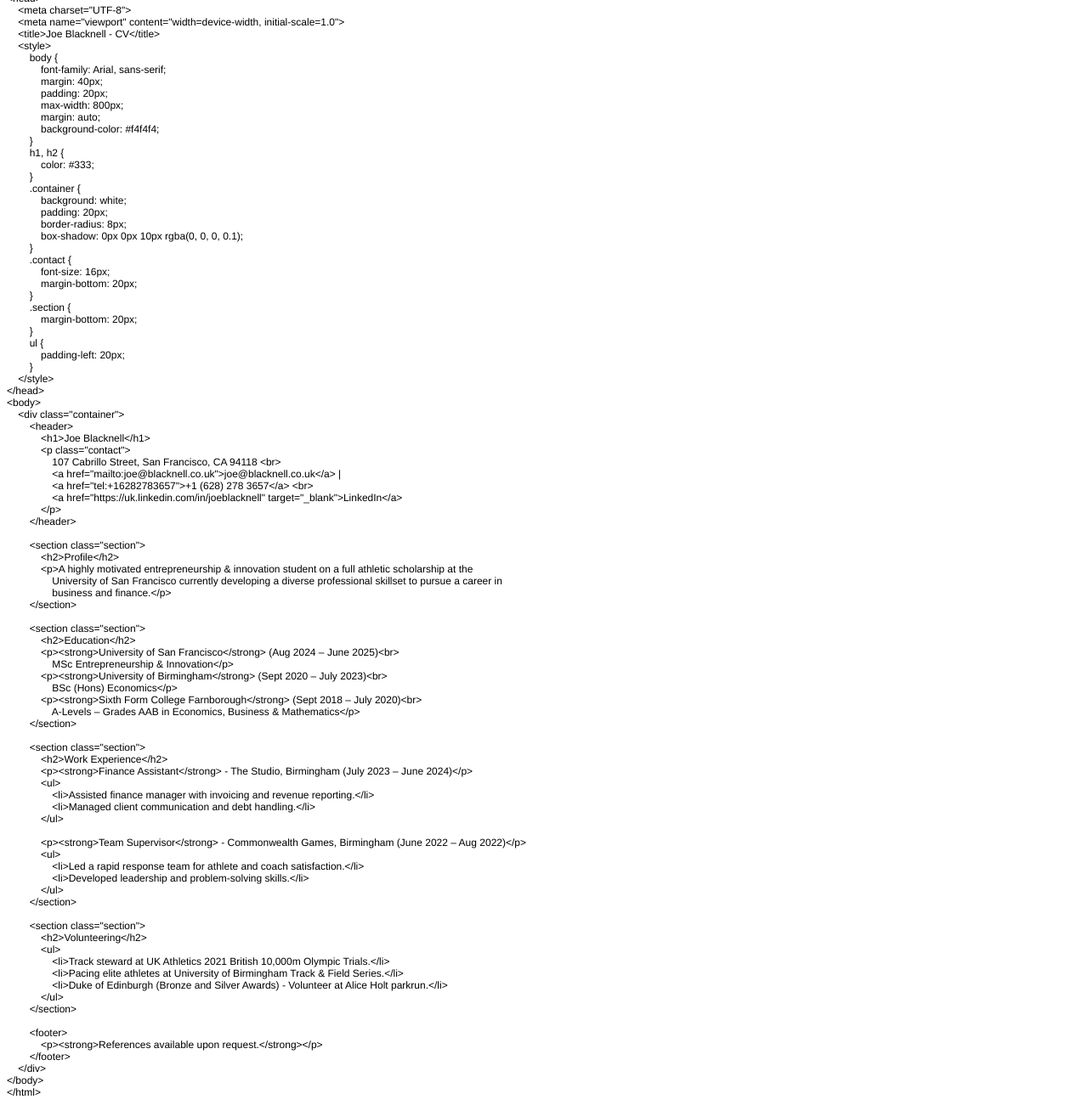
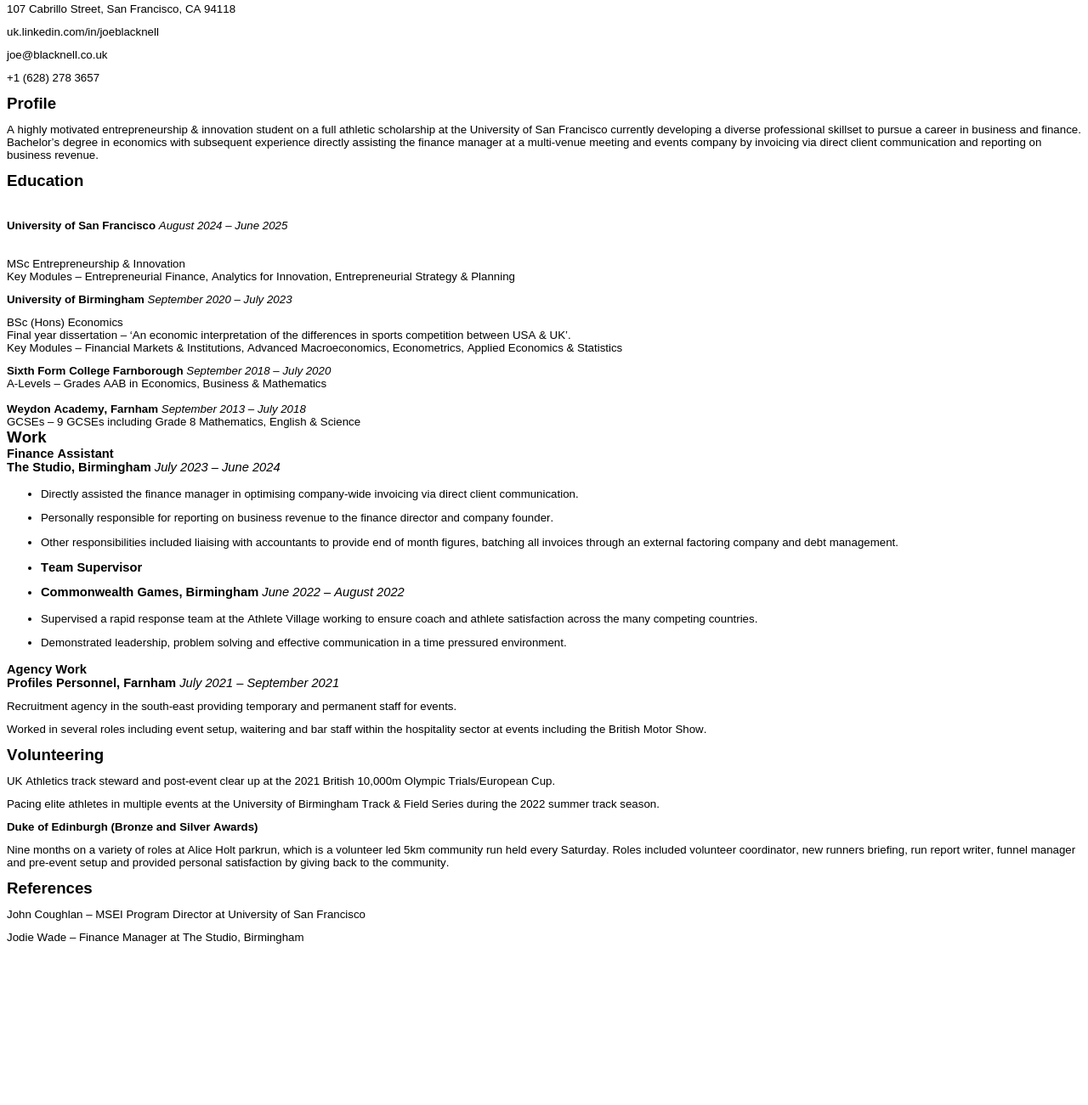
Before and after one commit to joeblacknell/joeblacknell.github.io, a plain HTML site: page index.html in a window 1280 px wide. Shown: the part 45-1346 px from the top of the page at 85% size. After the commit the page ends 1168 px from the top, so only its background shows below. Drawn offline with Linux system fonts and the light colour scheme.

Commit message:
Add files via upload

```diff
--- a/index.html
+++ b/index.html
@@ -7,105 +7,71 @@
   <meta name="Generator" content="Cocoa HTML Writer">
   <meta name="CocoaVersion" content="2487.3">
   <style type="text/css">
-    p.p1 {margin: 0.0px 0.0px 0.0px 0.0px; font: 12.0px Helvetica}
-    p.p2 {margin: 0.0px 0.0px 0.0px 0.0px; font: 12.0px Helvetica; min-height: 14.0px}
+    p.p1 {margin: 0.0px 0.0px 12.0px 0.0px; font: 24.0px Arial; color: #000000}
+    p.p2 {margin: 0.0px 0.0px 12.0px 0.0px; font: 13.3px Arial; color: #000000}
+    p.p3 {margin: 0.0px 0.0px 12.0px 0.0px; font: 18.7px Arial; color: #000000}
+    p.p4 {margin: 0.0px 0.0px 0.0px 0.0px; font: 13.3px Arial; color: #000000}
+    p.p5 {margin: 0.0px 0.0px 0.0px 0.0px; font: 12.0px Times; color: #000000; min-height: 14.0px}
+    p.p6 {margin: 0.0px 0.0px 0.0px 0.0px; font: 18.7px Arial; color: #000000}
+    p.p7 {margin: 0.0px 0.0px 12.0px 0.0px; font: 14.7px Arial; color: #000000}
+    li.li8 {margin: 0.0px 0.0px 13.3px 0.0px; font: 13.3px Arial; color: #000000}
+    li.li9 {margin: 0.0px 0.0px 13.3px 0.0px; font: 14.7px Arial; color: #000000}
+    span.s1 {font-kerning: none}
+    span.s2 {font: 18.7px Arial; font-kerning: none}
+    span.s3 {font: 13.3px Times; font-kerning: none}
+    ul.ul1 {list-style-type: disc}
   </style>
 </head>
 <body>
-<p class="p1">&lt;!DOCTYPE html&gt;</p>
-<p class="p1">&lt;html lang="en"&gt;</p>
-<p class="p1">&lt;head&gt;</p>
-<p class="p1"><span class="Apple-converted-space">    </span>&lt;meta charset="UTF-8"&gt;</p>
-<p class="p1"><span class="Apple-converted-space">    </span>&lt;meta name="viewport" content="width=device-width, initial-scale=1.0"&gt;</p>
-<p class="p1"><span class="Apple-converted-space">    </span>&lt;title&gt;Joe Blacknell - CV&lt;/title&gt;</p>
-<p class="p1"><span class="Apple-converted-space">    </span>&lt;style&gt;</p>
-<p class="p1"><span class="Apple-converted-space">        </span>body {</p>
-<p class="p1"><span class="Apple-converted-space">            </span>font-family: Arial, sans-serif;</p>
-<p class="p1"><span class="Apple-converted-space">            </span>margin: 40px;</p>
-<p class="p1"><span class="Apple-converted-space">            </span>padding: 20px;</p>
-<p class="p1"><span class="Apple-converted-space">            </span>max-width: 800px;</p>
-<p class="p1"><span class="Apple-converted-space">            </span>margin: auto;</p>
-<p class="p1"><span class="Apple-converted-space">            </span>background-color: #f4f4f4;</p>
-<p class="p1"><span class="Apple-converted-space">        </span>}</p>
-<p class="p1"><span class="Apple-converted-space">        </span>h1, h2 {</p>
-<p class="p1"><span class="Apple-converted-space">            </span>color: #333;</p>
-<p class="p1"><span class="Apple-converted-space">        </span>}</p>
-<p class="p1"><span class="Apple-converted-space">        </span>.container {</p>
-<p class="p1"><span class="Apple-converted-space">            </span>background: white;</p>
-<p class="p1"><span class="Apple-converted-space">            </span>padding: 20px;</p>
-<p class="p1"><span class="Apple-converted-space">            </span>border-radius: 8px;</p>
-<p class="p1"><span class="Apple-converted-space">            </span>box-shadow: 0px 0px 10px rgba(0, 0, 0, 0.1);</p>
-<p class="p1"><span class="Apple-converted-space">        </span>}</p>
-<p class="p1"><span class="Apple-converted-space">        </span>.contact {</p>
-<p class="p1"><span class="Apple-converted-space">            </span>font-size: 16px;</p>
-<p class="p1"><span class="Apple-converted-space">            </span>margin-bottom: 20px;</p>
-<p class="p1"><span class="Apple-converted-space">        </span>}</p>
-<p class="p1"><span class="Apple-converted-space">        </span>.section {</p>
-<p class="p1"><span class="Apple-converted-space">            </span>margin-bottom: 20px;</p>
-<p class="p1"><span class="Apple-converted-space">        </span>}</p>
-<p class="p1"><span class="Apple-converted-space">        </span>ul {</p>
-<p class="p1"><span class="Apple-converted-space">            </span>padding-left: 20px;</p>
-<p class="p1"><span class="Apple-converted-space">        </span>}</p>
-<p class="p1"><span class="Apple-converted-space">    </span>&lt;/style&gt;</p>
-<p class="p1">&lt;/head&gt;</p>
-<p class="p1">&lt;body&gt;</p>
-<p class="p1"><span class="Apple-converted-space">    </span>&lt;div class="container"&gt;</p>
-<p class="p1"><span class="Apple-converted-space">        </span>&lt;header&gt;</p>
-<p class="p1"><span class="Apple-converted-space">            </span>&lt;h1&gt;Joe Blacknell&lt;/h1&gt;</p>
-<p class="p1"><span class="Apple-converted-space">            </span>&lt;p class="contact"&gt;</p>
-<p class="p1"><span class="Apple-converted-space">                </span>107 Cabrillo Street, San Francisco, CA 94118 &lt;br&gt;</p>
-<p class="p1"><span class="Apple-converted-space">                </span>&lt;a href="mailto:joe@blacknell.co.uk"&gt;joe@blacknell.co.uk&lt;/a&gt; |<span class="Apple-converted-space"> </span></p>
-<p class="p1"><span class="Apple-converted-space">                </span>&lt;a href="tel:+16282783657"&gt;+1 (628) 278 3657&lt;/a&gt; &lt;br&gt;</p>
-<p class="p1"><span class="Apple-converted-space">                </span>&lt;a href="https://uk.linkedin.com/in/joeblacknell" target="_blank"&gt;LinkedIn&lt;/a&gt;</p>
-<p class="p1"><span class="Apple-converted-space">            </span>&lt;/p&gt;</p>
-<p class="p1"><span class="Apple-converted-space">        </span>&lt;/header&gt;</p>
-<p class="p2"><br></p>
-<p class="p1"><span class="Apple-converted-space">        </span>&lt;section class="section"&gt;</p>
-<p class="p1"><span class="Apple-converted-space">            </span>&lt;h2&gt;Profile&lt;/h2&gt;</p>
-<p class="p1"><span class="Apple-converted-space">            </span>&lt;p&gt;A highly motivated entrepreneurship &amp; innovation student on a full athletic scholarship at the<span class="Apple-converted-space"> </span></p>
-<p class="p1"><span class="Apple-converted-space">                </span>University of San Francisco currently developing a diverse professional skillset to pursue a career in<span class="Apple-converted-space"> </span></p>
-<p class="p1"><span class="Apple-converted-space">                </span>business and finance.&lt;/p&gt;</p>
-<p class="p1"><span class="Apple-converted-space">        </span>&lt;/section&gt;</p>
-<p class="p2"><br></p>
-<p class="p1"><span class="Apple-converted-space">        </span>&lt;section class="section"&gt;</p>
-<p class="p1"><span class="Apple-converted-space">            </span>&lt;h2&gt;Education&lt;/h2&gt;</p>
-<p class="p1"><span class="Apple-converted-space">            </span>&lt;p&gt;&lt;strong&gt;University of San Francisco&lt;/strong&gt; (Aug 2024 – June 2025)&lt;br&gt;</p>
-<p class="p1"><span class="Apple-converted-space">                </span>MSc Entrepreneurship &amp; Innovation&lt;/p&gt;</p>
-<p class="p1"><span class="Apple-converted-space">            </span>&lt;p&gt;&lt;strong&gt;University of Birmingham&lt;/strong&gt; (Sept 2020 – July 2023)&lt;br&gt;</p>
-<p class="p1"><span class="Apple-converted-space">                </span>BSc (Hons) Economics&lt;/p&gt;</p>
-<p class="p1"><span class="Apple-converted-space">            </span>&lt;p&gt;&lt;strong&gt;Sixth Form College Farnborough&lt;/strong&gt; (Sept 2018 – July 2020)&lt;br&gt;</p>
-<p class="p1"><span class="Apple-converted-space">                </span>A-Levels – Grades AAB in Economics, Business &amp; Mathematics&lt;/p&gt;</p>
-<p class="p1"><span class="Apple-converted-space">        </span>&lt;/section&gt;</p>
-<p class="p2"><br></p>
-<p class="p1"><span class="Apple-converted-space">        </span>&lt;section class="section"&gt;</p>
-<p class="p1"><span class="Apple-converted-space">            </span>&lt;h2&gt;Work Experience&lt;/h2&gt;</p>
-<p class="p1"><span class="Apple-converted-space">            </span>&lt;p&gt;&lt;strong&gt;Finance Assistant&lt;/strong&gt; - The Studio, Birmingham (July 2023 – June 2024)&lt;/p&gt;</p>
-<p class="p1"><span class="Apple-converted-space">            </span>&lt;ul&gt;</p>
-<p class="p1"><span class="Apple-converted-space">                </span>&lt;li&gt;Assisted finance manager with invoicing and revenue reporting.&lt;/li&gt;</p>
-<p class="p1"><span class="Apple-converted-space">                </span>&lt;li&gt;Managed client communication and debt handling.&lt;/li&gt;</p>
-<p class="p1"><span class="Apple-converted-space">            </span>&lt;/ul&gt;</p>
-<p class="p2"><span class="Apple-converted-space">            </span></p>
-<p class="p1"><span class="Apple-converted-space">            </span>&lt;p&gt;&lt;strong&gt;Team Supervisor&lt;/strong&gt; - Commonwealth Games, Birmingham (June 2022 – Aug 2022)&lt;/p&gt;</p>
-<p class="p1"><span class="Apple-converted-space">            </span>&lt;ul&gt;</p>
-<p class="p1"><span class="Apple-converted-space">                </span>&lt;li&gt;Led a rapid response team for athlete and coach satisfaction.&lt;/li&gt;</p>
-<p class="p1"><span class="Apple-converted-space">                </span>&lt;li&gt;Developed leadership and problem-solving skills.&lt;/li&gt;</p>
-<p class="p1"><span class="Apple-converted-space">            </span>&lt;/ul&gt;</p>
-<p class="p1"><span class="Apple-converted-space">        </span>&lt;/section&gt;</p>
-<p class="p2"><br></p>
-<p class="p1"><span class="Apple-converted-space">        </span>&lt;section class="section"&gt;</p>
-<p class="p1"><span class="Apple-converted-space">            </span>&lt;h2&gt;Volunteering&lt;/h2&gt;</p>
-<p class="p1"><span class="Apple-converted-space">            </span>&lt;ul&gt;</p>
-<p class="p1"><span class="Apple-converted-space">                </span>&lt;li&gt;Track steward at UK Athletics 2021 British 10,000m Olympic Trials.&lt;/li&gt;</p>
-<p class="p1"><span class="Apple-converted-space">                </span>&lt;li&gt;Pacing elite athletes at University of Birmingham Track &amp; Field Series.&lt;/li&gt;</p>
-<p class="p1"><span class="Apple-converted-space">                </span>&lt;li&gt;Duke of Edinburgh (Bronze and Silver Awards) - Volunteer at Alice Holt parkrun.&lt;/li&gt;</p>
-<p class="p1"><span class="Apple-converted-space">            </span>&lt;/ul&gt;</p>
-<p class="p1"><span class="Apple-converted-space">        </span>&lt;/section&gt;</p>
-<p class="p2"><span class="Apple-converted-space">        </span></p>
-<p class="p1"><span class="Apple-converted-space">        </span>&lt;footer&gt;</p>
-<p class="p1"><span class="Apple-converted-space">            </span>&lt;p&gt;&lt;strong&gt;References available upon request.&lt;/strong&gt;&lt;/p&gt;</p>
-<p class="p1"><span class="Apple-converted-space">        </span>&lt;/footer&gt;</p>
-<p class="p1"><span class="Apple-converted-space">    </span>&lt;/div&gt;</p>
-<p class="p1">&lt;/body&gt;</p>
-<p class="p1">&lt;/html&gt;</p>
+<p class="p1"><span class="s1"><b>Joe Blacknell<span class="Apple-converted-space"> </span></b></span></p>
+<p class="p2"><span class="s1">107 Cabrillo Street, San Francisco, CA 94118<span class="Apple-converted-space"> </span></span></p>
+<p class="p2"><span class="s1">uk.linkedin.com/in/joeblacknell<span class="Apple-converted-space"> </span></span></p>
+<p class="p2"><span class="s1">joe@blacknell.co.uk<span class="Apple-converted-space"> </span></span></p>
+<p class="p2"><span class="s1">+1 (628) 278 3657<span class="Apple-converted-space"> </span></span></p>
+<p class="p3"><span class="s1"><b>Profile</b></span></p>
+<p class="p2"><span class="s1">A highly motivated entrepreneurship &amp; innovation student on a full athletic scholarship at the University of San Francisco currently developing a diverse professional skillset to pursue a career in business and finance. Bachelor’s degree in economics with subsequent experience directly assisting the finance manager at a multi-venue meeting and events company by invoicing via direct client communication and reporting on business revenue.<span class="Apple-converted-space"> </span></span></p>
+<p class="p3"><span class="s1"><b>Education</b></span></p>
+<p class="p4"><span class="s2"><b><br>
+</b></span><span class="s1"><b>University of San Francisco </b><i>August 2024 – June 2025<span class="Apple-converted-space"> </span></i></span></p>
+<p class="p5"><span class="s1"></span><br></p>
+<p class="p5"><span class="s1"></span><br></p>
+<p class="p2"><span class="s1">MSc Entrepreneurship &amp; Innovation<br>
+Key Modules – Entrepreneurial Finance, Analytics for Innovation, Entrepreneurial Strategy &amp; Planning<span class="Apple-converted-space"> </span></span></p>
+<p class="p2"><span class="s1"><b>University of Birmingham </b><i>September 2020 – July 2023<span class="Apple-converted-space"> </span></i></span></p>
+<p class="p2"><span class="s1">BSc (Hons) Economics<br>
+Final year dissertation – ‘An economic interpretation of the differences in sports competition between USA &amp; UK’.<br>
+Key Modules – Financial Markets &amp; Institutions, Advanced Macroeconomics, Econometrics, Applied Economics &amp; Statistics<span class="Apple-converted-space"> </span></span></p>
+<p class="p4"><span class="s1"><b>Sixth Form College Farnborough </b><i>September 2018 – July 2020<span class="Apple-converted-space"> </span></i></span></p>
+<p class="p4"><span class="s1">A-Levels – Grades AAB in Economics, Business &amp; Mathematics<span class="Apple-converted-space"> </span></span></p>
+<p class="p5"><span class="s1"></span><br></p>
+<p class="p4"><span class="s1"><b>Weydon Academy, Farnham </b><i>September 2013 – July 2018<br>
+</i>GCSEs – 9 GCSEs including Grade 8 Mathematics, English &amp; Science<span class="Apple-converted-space"> </span></span></p>
+<p class="p6"><span class="s1"><b>Work<span class="Apple-converted-space"> </span></b></span></p>
+<p class="p7"><span class="s1"><b>Finance Assistant<br>
+The Studio, Birmingham </b><i>July 2023 – June 2024<span class="Apple-converted-space"> </span></i></span></p>
+<ul class="ul1">
+  <li class="li8"><span class="s1">Directly assisted the finance manager in optimising company-wide invoicing via direct client communication.<span class="Apple-converted-space"> </span></span></li>
+  <li class="li8"><span class="s1">Personally responsible for reporting on business revenue to the finance director and company founder.<span class="Apple-converted-space"> </span></span></li>
+  <li class="li8"><span class="s1">Other responsibilities included liaising with accountants to provide end of month figures, batching all invoices through an external factoring company and debt management. </span><span class="s3"><br>
+</span></li>
+  <li class="li9"><span class="s1"><b>Team Supervisor<span class="Apple-converted-space"> </span></b></span></li>
+  <li class="li9"><span class="s1"><b>Commonwealth Games, Birmingham </b><i>June 2022 – August 2022<span class="Apple-converted-space"> </span></i></span></li>
+</ul>
+<ul class="ul1">
+  <li class="li8"><span class="s1">Supervised a rapid response team at the Athlete Village working to ensure coach and athlete satisfaction across the many competing countries.<span class="Apple-converted-space"> </span></span></li>
+  <li class="li8"><span class="s1">Demonstrated leadership, problem solving and effective communication in a time pressured environment.<span class="Apple-converted-space"> </span></span></li>
+</ul>
+<p class="p7"><span class="s1"><b>Agency Work<br>
+Profiles Personnel, Farnham </b><i>July 2021 – September 2021<span class="Apple-converted-space"> </span></i></span></p>
+<p class="p2"><span class="s1">Recruitment agency in the south-east providing temporary and permanent staff for events.<span class="Apple-converted-space"> </span></span></p>
+<p class="p2"><span class="s1">Worked in several roles including event setup, waitering and bar staff within the hospitality sector at events including the British Motor Show.<span class="Apple-converted-space"> </span></span></p>
+<p class="p3"><span class="s1"><b>Volunteering<span class="Apple-converted-space"> </span></b></span></p>
+<p class="p2"><span class="s1">UK Athletics track steward and post-event clear up at the 2021 British 10,000m Olympic Trials/European Cup.<span class="Apple-converted-space"> </span></span></p>
+<p class="p2"><span class="s1">Pacing elite athletes in multiple events at the University of Birmingham Track &amp; Field Series during the 2022 summer track season.<span class="Apple-converted-space"> </span></span></p>
+<p class="p2"><span class="s1"><b>Duke of Edinburgh (Bronze and Silver Awards)<span class="Apple-converted-space"> </span></b></span></p>
+<p class="p2"><span class="s1">Nine months on a variety of roles at Alice Holt parkrun, which is a volunteer led 5km community run held every Saturday. Roles included volunteer coordinator, new runners briefing, run report writer, funnel manager and pre-event setup and provided personal satisfaction by giving back to the community.<span class="Apple-converted-space"> </span></span></p>
+<p class="p3"><span class="s1"><b>References<span class="Apple-converted-space"> </span></b></span></p>
+<p class="p2"><span class="s1">John Coughlan – MSEI Program Director at University of San Francisco<span class="Apple-converted-space"> </span></span></p>
+<p class="p2"><span class="s1">Jodie Wade – Finance Manager at The Studio, Birmingham<span class="Apple-converted-space"> </span></span></p>
 </body>
 </html>
```
